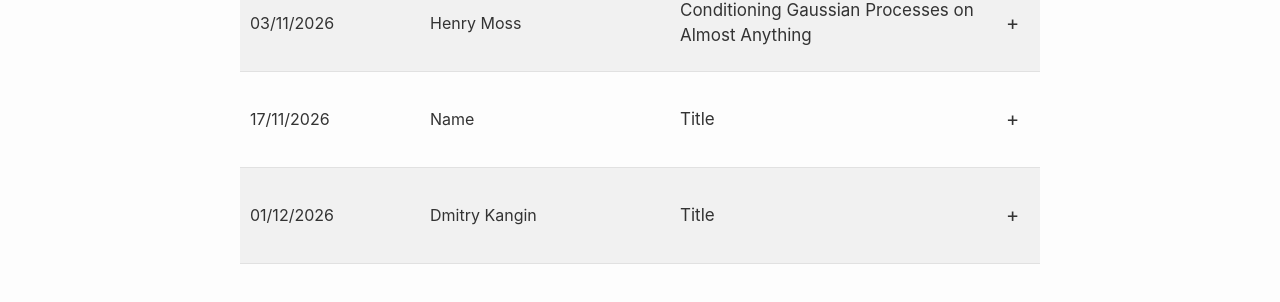
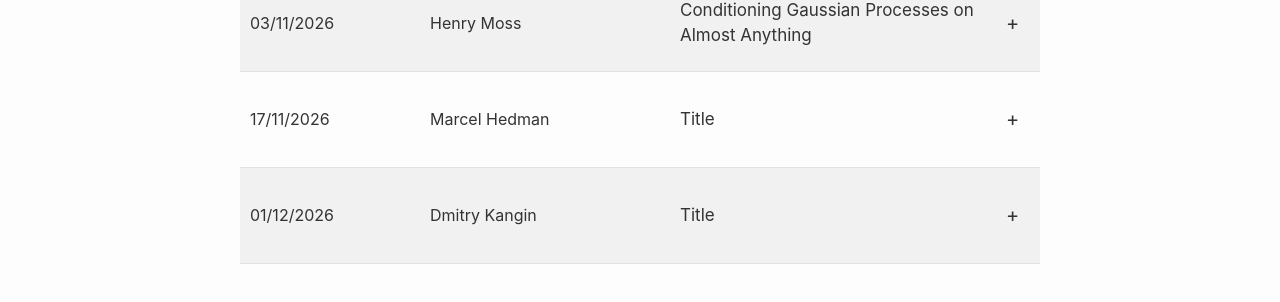
Before and after one commit to bayesiandesign/seminar, a Jekyll site: the page built from schedule.html, in a window 1280 px wide. Shown: the part 443-745 px from the top of the page. Built offline with Jekyll 4.4.1, drawn with Linux system fonts in a browser that asks for light colours; nearby versions of some CDN libraries.

Commit message:
Update schedule.html

```diff
--- a/schedule.html
+++ b/schedule.html
@@ -62,7 +62,7 @@ permalink: /schedule/
             </div>
 
             <div class="seminar-speaker">
-                Name
+                Marcel Hedman
             </div>
 
             <div class="seminar-title">
```
